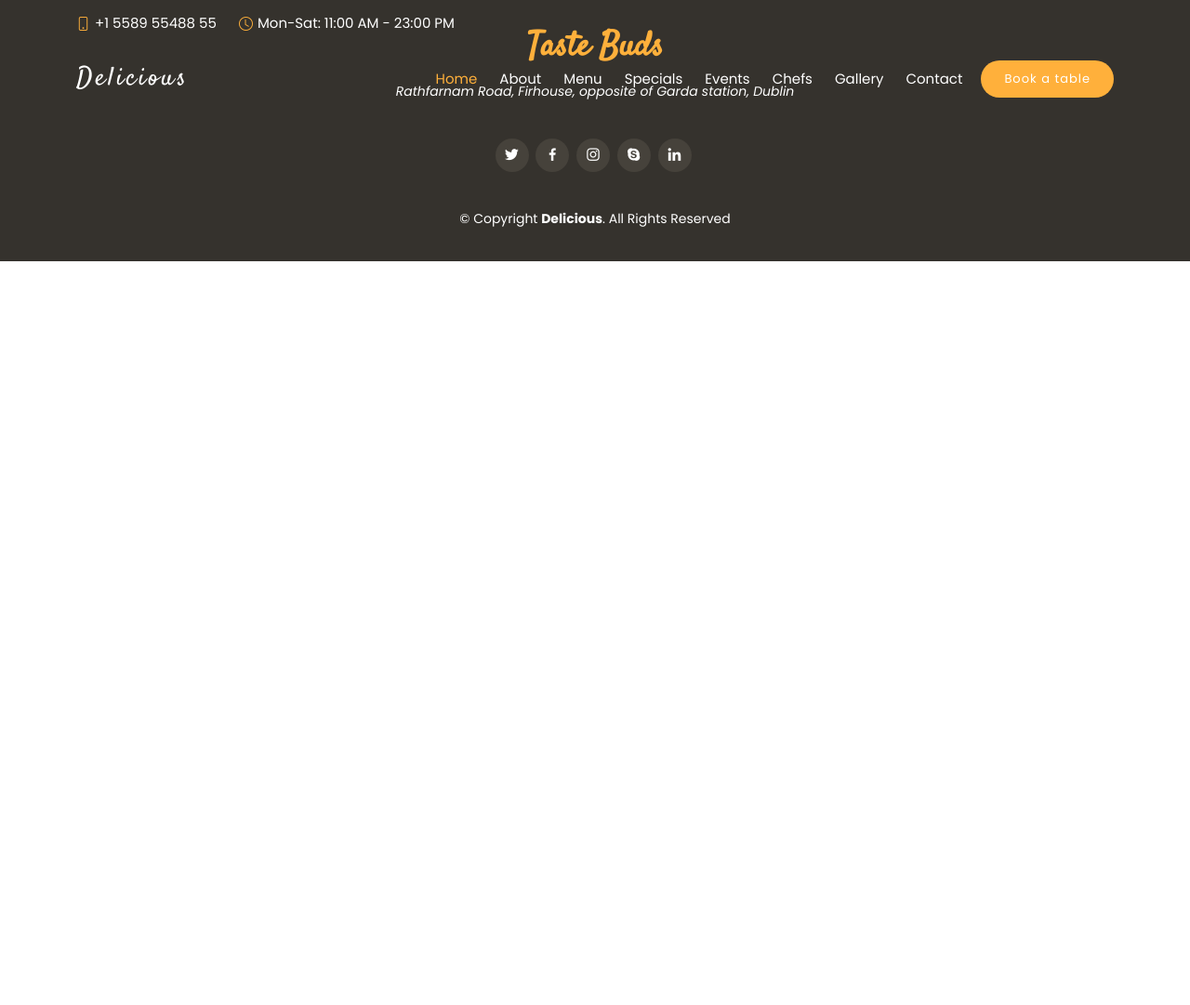
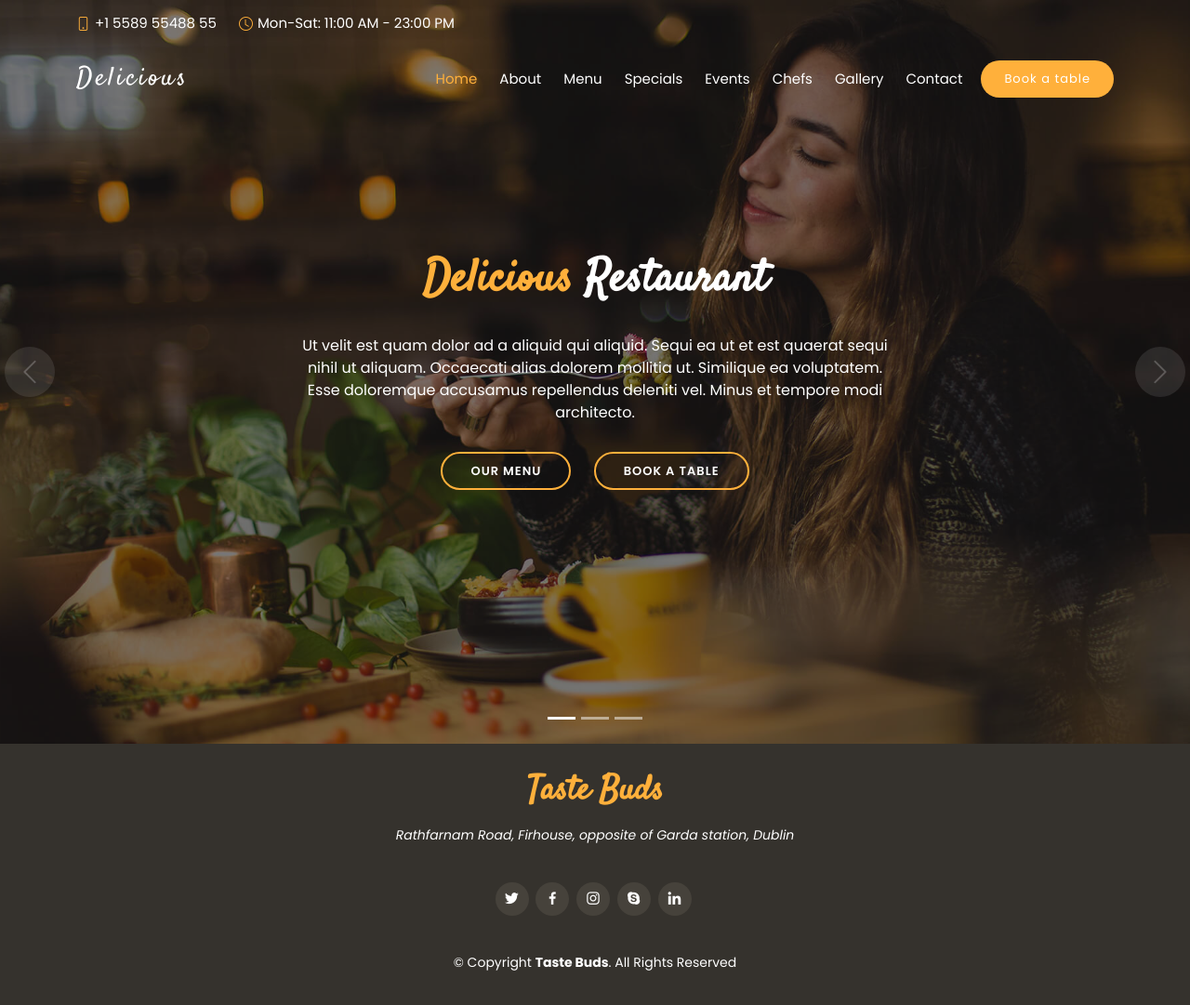
Before and after one commit to bijokmathew/Taste-Buds-Restaurant-App, a Django app: page / in a window 1280 px wide. Shown: the whole page at 93% size. Before the commit the page ends 281 px from the top, so only its background shows below. Run offline with Django 3.2, Linux system fonts and the light colour scheme; some libraries are stand-ins or nearby versions.

Commit message:
created index.html which is having hero section

```diff
--- a/booking/views.py
+++ b/booking/views.py
@@ -5,4 +5,4 @@ from .models import Booking
 
 class base(generic.ListView):
     model = Booking
-    template_name = 'base.html'
+    template_name = 'index.html'
--- a/templates/base.html
+++ b/templates/base.html
@@ -97,7 +97,7 @@
                 <a href="#" class="linkedin"><i class="bx bxl-linkedin"></i></a>
             </div>
             <div class="copyright">
-                &copy; Copyright <strong><span>Delicious</span></strong>. All Rights Reserved
+                &copy; Copyright <strong><span>Taste Buds</span></strong>. All Rights Reserved
             </div>
         </div>
     </footer><!-- End Footer -->
--- /dev/null
+++ b/templates/index.html
@@ -0,0 +1,68 @@
+{% extends 'base.html' %}
+{% block content %}
+
+  <!-- ======= Hero Section ======= -->
+  <section id="hero">
+    <div class="hero-container">
+      <div id="heroCarousel" data-bs-interval="5000" class="carousel slide carousel-fade" data-bs-ride="carousel">
+
+        <ol class="carousel-indicators" id="hero-carousel-indicators"></ol>
+
+        <div class="carousel-inner" role="listbox">
+
+          <!-- Slide 1 -->
+          <div class="carousel-item active" style="background-image: url(../static/img/slide/slide-1.jpg);">
+            <div class="carousel-container">
+              <div class="carousel-content">
+                <h2 class="animate__animated animate__fadeInDown"><span>Delicious</span> Restaurant</h2>
+                <p class="animate__animated animate__fadeInUp">Ut velit est quam dolor ad a aliquid qui aliquid. Sequi ea ut et est quaerat sequi nihil ut aliquam. Occaecati alias dolorem mollitia ut. Similique ea voluptatem. Esse doloremque accusamus repellendus deleniti vel. Minus et tempore modi architecto.</p>
+                <div>
+                  <a href="#menu" class="btn-menu animate__animated animate__fadeInUp scrollto">Our Menu</a>
+                  <a href="#book-a-table" class="btn-book animate__animated animate__fadeInUp scrollto">Book a Table</a>
+                </div>
+              </div>
+            </div>
+          </div>
+
+          <!-- Slide 2 -->
+          <div class="carousel-item" style="background-image: url(../static/img/slide/slide-2.jpg);">
+            <div class="carousel-container">
+              <div class="carousel-content">
+                <h2 class="animate__animated animate__fadeInDown">Lorem Ipsum Dolor</h2>
+                <p class="animate__animated animate__fadeInUp">Ut velit est quam dolor ad a aliquid qui aliquid. Sequi ea ut et est quaerat sequi nihil ut aliquam. Occaecati alias dolorem mollitia ut. Similique ea voluptatem. Esse doloremque accusamus repellendus deleniti vel. Minus et tempore modi architecto.</p>
+                <div>
+                  <a href="#menu" class="btn-menu animate__animated animate__fadeInUp scrollto">Our Menu</a>
+                  <a href="#book-a-table" class="btn-book animate__animated animate__fadeInUp scrollto">Book a Table</a>
+                </div>
+              </div>
+            </div>
+          </div>
+
+          <!-- Slide 3 -->
+          <div class="carousel-item" style="background-image: url(../static/img/slide/slide-3.jpg);">
+            <div class="carousel-container">
+              <div class="carousel-content">
+                <h2 class="animate__animated animate__fadeInDown">Sequi ea ut et est quaerat</h2>
+                <p class="animate__animated animate__fadeInUp">Ut velit est quam dolor ad a aliquid qui aliquid. Sequi ea ut et est quaerat sequi nihil ut aliquam. Occaecati alias dolorem mollitia ut. Similique ea voluptatem. Esse doloremque accusamus repellendus deleniti vel. Minus et tempore modi architecto.</p>
+                <div>
+                  <a href="#menu" class="btn-menu animate__animated animate__fadeInUp scrollto">Our Menu</a>
+                  <a href="#book-a-table" class="btn-book animate__animated animate__fadeInUp scrollto">Book a Table</a>
+                </div>
+              </div>
+            </div>
+          </div>
+
+        </div>
+
+        <a class="carousel-control-prev" href="#heroCarousel" role="button" data-bs-slide="prev">
+          <span class="carousel-control-prev-icon bi bi-chevron-left" aria-hidden="true"></span>
+        </a>
+
+        <a class="carousel-control-next" href="#heroCarousel" role="button" data-bs-slide="next">
+          <span class="carousel-control-next-icon bi bi-chevron-right" aria-hidden="true"></span>
+        </a>
+
+      </div>
+    </div>
+  </section><!-- End Hero -->
+{% endblock %}
```
